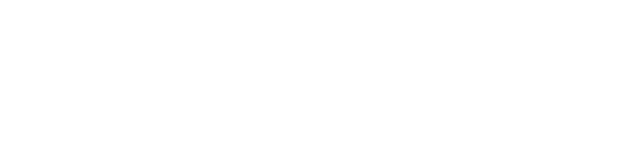
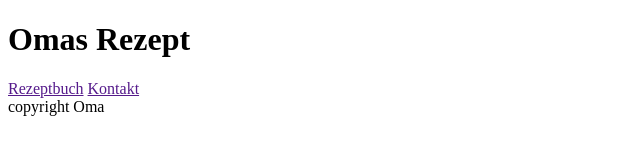
Before and after one commit to OtschoP/html-semantik-uebung, a plain HTML site: page index.html in a window 1280 px wide. Shown: the whole page, without its empty margins (0-640 px from the left). Drawn offline with Linux system fonts and the light colour scheme.

Commit message:
added html structure

```diff
--- a/index.html
+++ b/index.html
@@ -1,11 +1,23 @@
 <!DOCTYPE html>
-<html lang="en">
+<html lang="de">
 <head>
     <meta charset="UTF-8">
     <meta name="viewport" content="width=device-width, initial-scale=1.0">
-    <title> Omas Rezept</title>
+    <title> Omas Rezeptseite </title>
 </head>
 <body>
+    <header>
+        <h1> Omas Rezept </h1>
+    </header>
+    <nav>
+        <a href="">Rezeptbuch</a>
+        <a href="">Kontakt</a>
+    </nav>
+    <main>
 
+    </main>
+    <footer>
+        copyright Oma
+    </footer>
 </body>
 </html>
```
Also changed, not shown: 1 other file.
